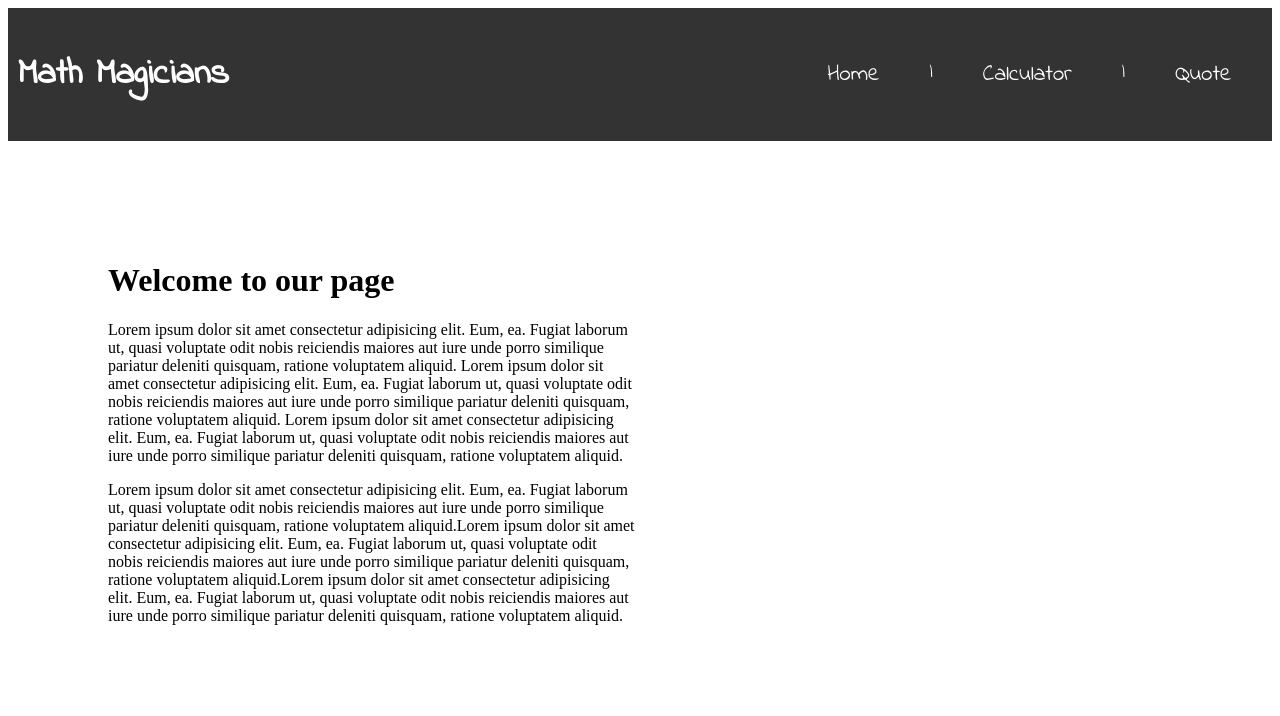
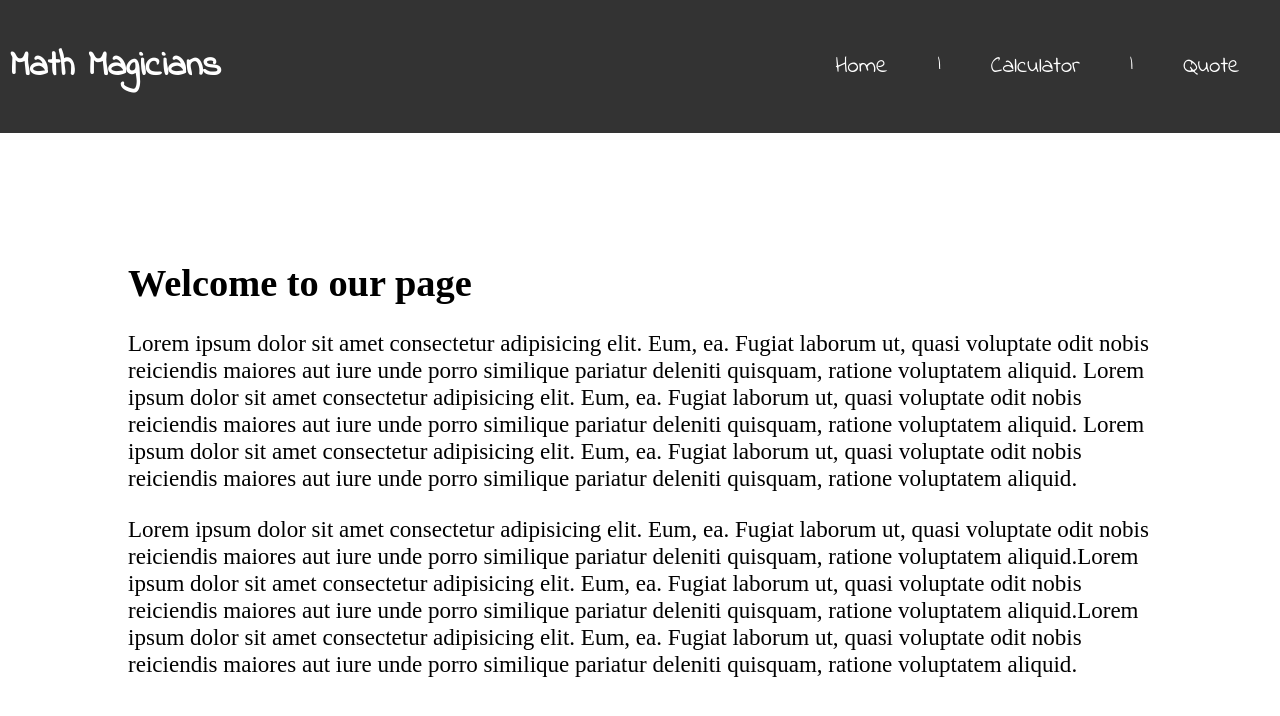
Before and after one commit to George7h/math-magic, a React (Create React App) app: page / in a window 1280 px wide. Shown: the top 716 px of the page. Built offline with nearby package versions, Linux system fonts and the light colour scheme; a web font is replaced by a local one.

Commit message:
add styling to app

```diff
--- a/src/App.css
+++ b/src/App.css
@@ -1,11 +1,28 @@
 @import url('https://fonts.googleapis.com/css2?family=Caprasimo&family=Indie+Flower&family=Monoton&family=Pacifico&display=swap');
 
-.contain {
+.calcApp {
   display: grid;
   grid-template-columns: repeat(2, 1fr);
   margin: 100px;
+}
+
+p {
+  font-size: larger;
+}
+
+.welcome {
+  font-size: larger;
+  margin: 10%;
+}
+
+.quotes {
+  display: flex;
+  flex-direction: column;
+  height: 100vh;
   align-items: center;
-  gap: 10px;
+  justify-content: center;
+  font-size: xx-large;
+  text-align: center;
 }
 
 .navbar {
@@ -15,6 +32,7 @@
   background-color: #333;
   padding: 10px;
   font-family: 'Indie Flower', cursive;
+  flex-wrap: wrap;
 }
 
 .appName {
@@ -42,3 +60,14 @@
   font-family: 'Indie Flower', cursive;
   font-size: larger;
 }
+
+.loading {
+  display: flex;
+  justify-content: center;
+  font-size: xx-large;
+}
+
+body {
+  margin: 0;
+  padding: 0;
+}
```
